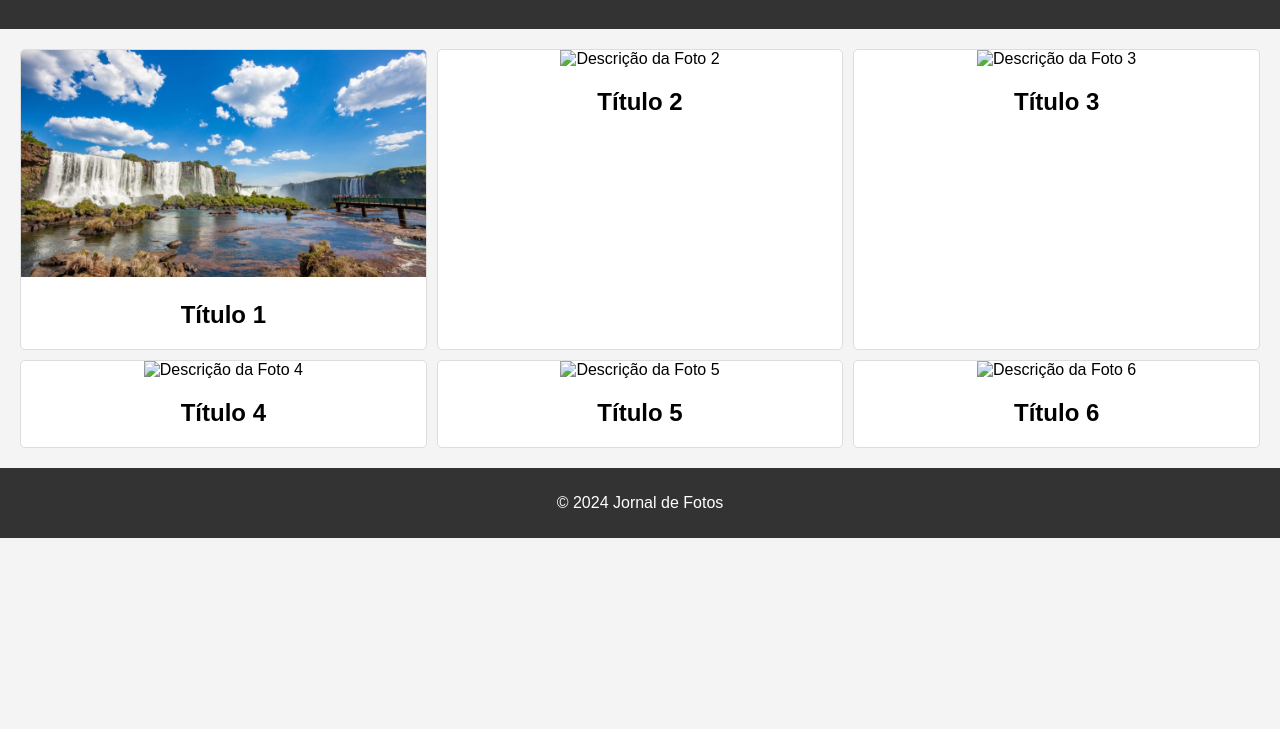
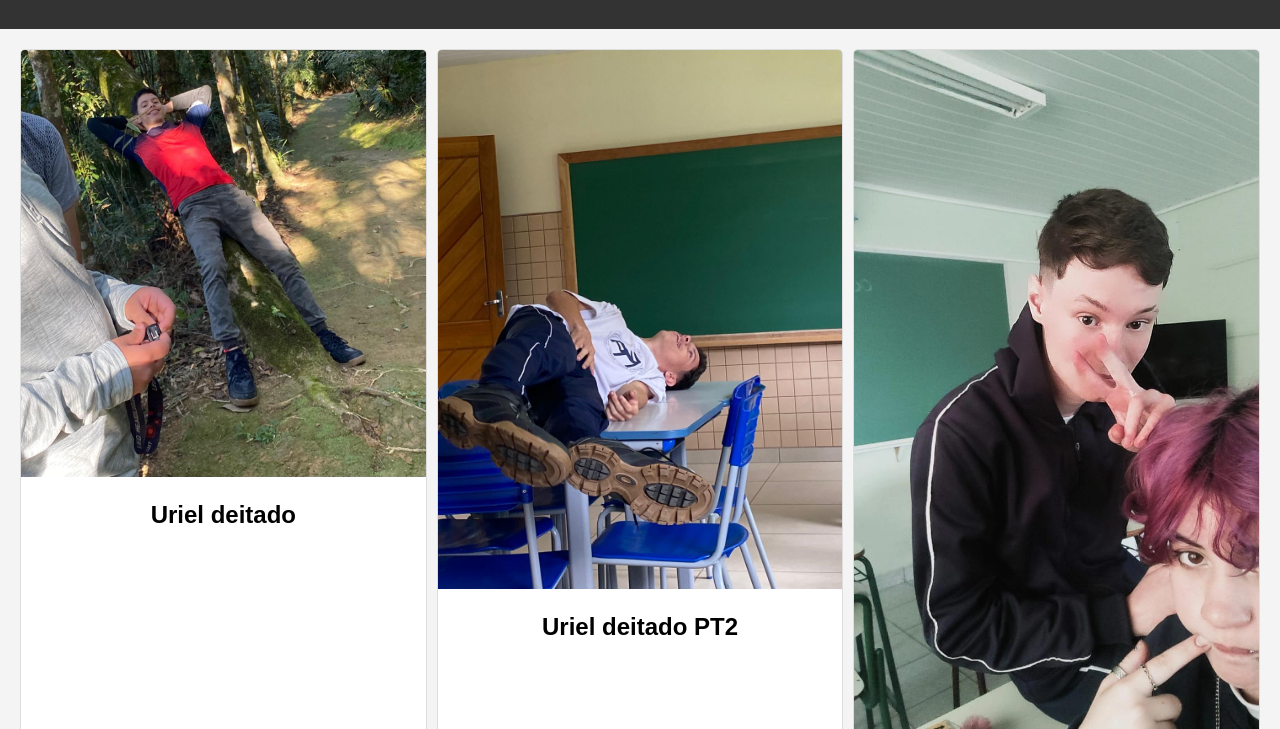
Before and after one commit to Bre3Lyn12/memorias, a plain HTML site: page index.html in a window 1280 px wide. Shown: the part 71-800 px from the top of the page. Drawn offline with Linux system fonts and the light colour scheme.

Commit message:
Add files via upload

```diff
--- a/index.html
+++ b/index.html
@@ -13,28 +13,28 @@
     <main>
         <section class="grid">
             <article>
-                <img src="foz.jpg" alt="Descrição da Foto 1">
-                <h2>Título 1</h2>
+                <img src="uri.jpg.jpeg" alt="Descrição da Foto 1">
+                <h2>Uriel deitado</h2>
             </article>
             <article>
-                <img src="foto2.jpg" alt="Descrição da Foto 2">
-                <h2>Título 2</h2>
+                <img src="uri2.jpg.jpeg" alt="Descrição da Foto 2">
+                <h2>Uriel deitado PT2</h2>
             </article>
             <article>
-                <img src="foto3.jpg" alt="Descrição da Foto 3">
-                <h2>Título 3</h2>
+                <img src="iza.jpg.jpeg" alt="Descrição da Foto 3">
+                <h2>Eu e a minnha amiga</h2>
             </article>
             <article>
-                <img src="foto4.jpg" alt="Descrição da Foto 4">
-                <h2>Título 4</h2>
+                <img src="rogerinho.jpeg" alt="Descrição da Foto 4">
+                <h2>R.I.P Rogerinho</h2>
             </article>
             <article>
-                <img src="foto5.jpg" alt="Descrição da Foto 5">
-                <h2>Título 5</h2>
+                <img src="esquleto.jpeg" alt="Descrição da Foto 5">
+                <h2>esqueleto</h2>
             </article>
             <article>
-                <img src="foto6.jpg" alt="Descrição da Foto 6">
-                <h2>Título 6</h2>
+                <img src="nico.jpeg" alt="Descrição da Foto 6">
+                <h2>concentrado jogando free fire</h2>
             </article>
         </section>
     </main>
```
Also changed, not shown: esquleto.jpeg (added), iza.jpg.jpeg (added), nico.jpeg (added), rogerinho.jpeg (added), uri.jpg.jpeg (added), uri2.jpg.jpeg (added).
